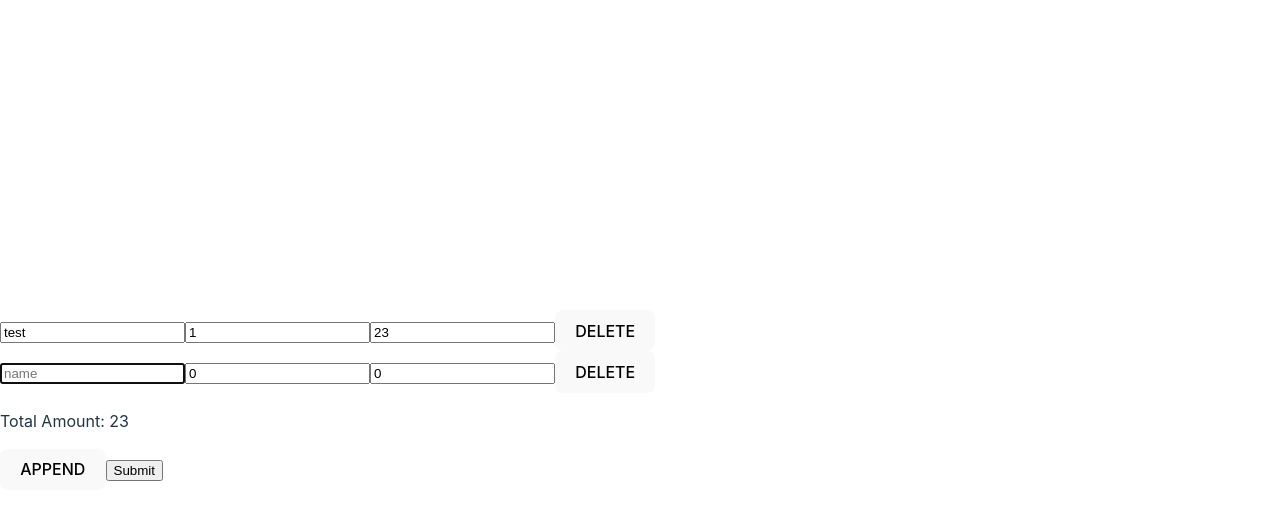
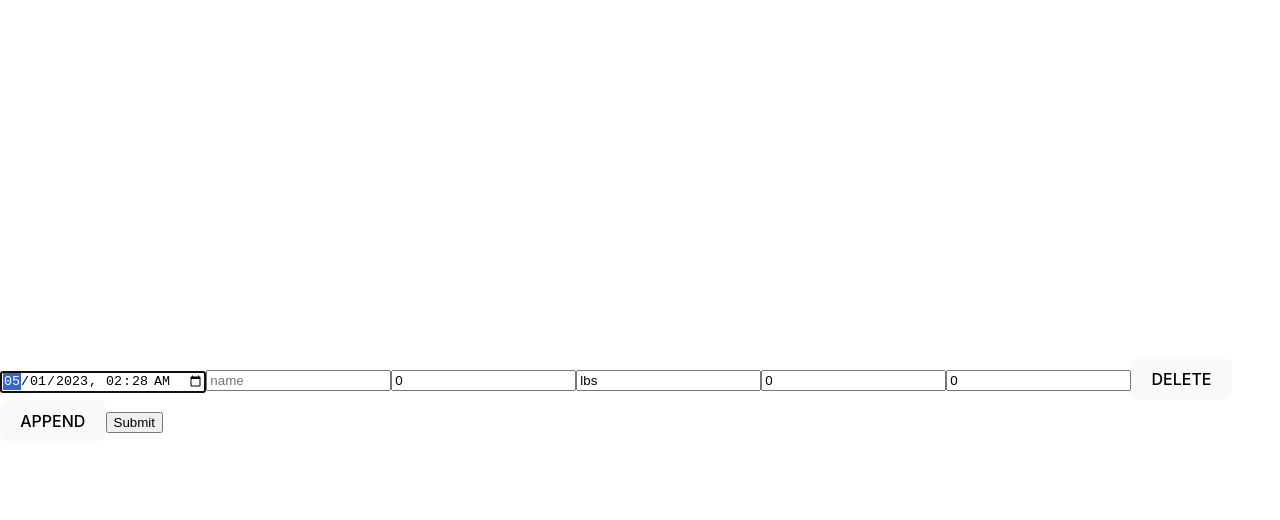
Before and after one commit to odjhey/progressive-overload-is-the-name-of-the-game, a React (Vite) app: page / in a window 1280 px wide. Both pictures are taken after a click on the button "APPEND". Shown: the top 520 px of the page. Built offline with nearby package versions, Linux system fonts and the light colour scheme.

Commit message:
feat: add state.lifts[]

```diff
--- a/src/App.tsx
+++ b/src/App.tsx
@@ -1,28 +1,24 @@
 import { useEffect } from "react";
-import { useForm, useFieldArray, useWatch, Control } from "react-hook-form";
+import { useForm, useFieldArray, } from "react-hook-form";
 
 type FormValues = {
-  cart: {
+  lifts: {
+    date: string,
     name: string;
-    price: number;
-    quantity: number;
+    weight: number;
+    uom: string;
+    set: number;
+    rep: number;
   }[];
 };
 
-const Total = ({ control }: { control: Control<FormValues> }) => {
-  const formValues = useWatch({
-    name: "cart",
-    control
-  });
-  const total = formValues.reduce(
-    (acc, current) => acc + (current.price || 0) * (current.quantity || 0),
-    0
-  );
-  return <p>Total Amount: {total}</p>;
-};
 
 export default function App() {
 
+  const lskey = 'ZLDKSJF'
+
+  const local =
+    JSON.parse(localStorage.getItem(lskey) || JSON.stringify({ lifts: [] })) as FormValues
 
   const {
     register,
@@ -30,13 +26,10 @@ export default function App() {
     handleSubmit,
     formState: { errors }
   } = useForm<FormValues>({
-    defaultValues: {
-      cart: [{ name: "test", quantity: 1, price: 23 }]
-    },
+    defaultValues: local,
     mode: "onBlur"
   });
 
-  const lskey = 'ZLDKSJF'
   useEffect(() => {
     console.log(localStorage.getItem(lskey))
 
@@ -44,7 +37,7 @@ export default function App() {
 
 
   const { fields, append, remove } = useFieldArray({
-    name: "cart",
+    name: "lifts",
     control
   });
 
@@ -61,30 +54,58 @@ export default function App() {
             <div key={field.id}>
               <section className={"section"} key={field.id}>
                 <input
-                  placeholder="name"
-                  {...register(`cart.${index}.name` as const, {
+                  {...register(`lifts.${index}.date` as const, {
                     required: true
                   })}
-                  className={errors?.cart?.[index]?.name ? "error" : ""}
+                  className={errors?.lifts?.[index]?.date ? "error" : ""}
+                  type="datetime-local"
                 />
+
                 <input
-                  placeholder="quantity"
+                  placeholder="name"
+                  {...register(`lifts.${index}.name` as const, {
+                    required: true
+                  })}
+                  className={errors?.lifts?.[index]?.name ? "error" : ""}
+                />
+
+                <input
+                  placeholder="weight"
                   type="number"
-                  {...register(`cart.${index}.quantity` as const, {
+                  {...register(`lifts.${index}.weight` as const, {
                     valueAsNumber: true,
                     required: true
                   })}
-                  className={errors?.cart?.[index]?.quantity ? "error" : ""}
+                  className={errors?.lifts?.[index]?.weight ? "error" : ""}
                 />
+
                 <input
-                  placeholder="value"
+                  placeholder="uom"
+                  {...register(`lifts.${index}.uom` as const, {
+                    required: true
+                  })}
+                  className={errors?.lifts?.[index]?.name ? "error" : ""}
+                />
+
+                <input
+                  placeholder="rep"
                   type="number"
-                  {...register(`cart.${index}.price` as const, {
+                  {...register(`lifts.${index}.rep` as const, {
                     valueAsNumber: true,
                     required: true
                   })}
-                  className={errors?.cart?.[index]?.price ? "error" : ""}
+                  className={errors?.lifts?.[index]?.rep ? "error" : ""}
                 />
+                <input
+                  placeholder="set"
+                  type="number"
+                  {...register(`lifts.${index}.set` as const, {
+                    valueAsNumber: true,
+                    required: true
+                  })}
+                  className={errors?.lifts?.[index]?.set ? "error" : ""}
+                />
+
                 <button type="button" onClick={() => remove(index)}>
                   DELETE
                 </button>
@@ -93,16 +114,23 @@ export default function App() {
           );
         })}
 
-        <Total control={control} />
 
         <button
           type="button"
-          onClick={() =>
+          onClick={() => {
+            console.log(
+
+              "date:", (new Date()).toISOString().substring(0, 16),
+            )
             append({
               name: "",
-              quantity: 0,
-              price: 0
+              date: (new Date()).toISOString().substring(0, 16),
+              rep: 0,
+              set: 0,
+              weight: 0,
+              uom: 'lbs',
             })
+          }
           }
         >
           APPEND
```
